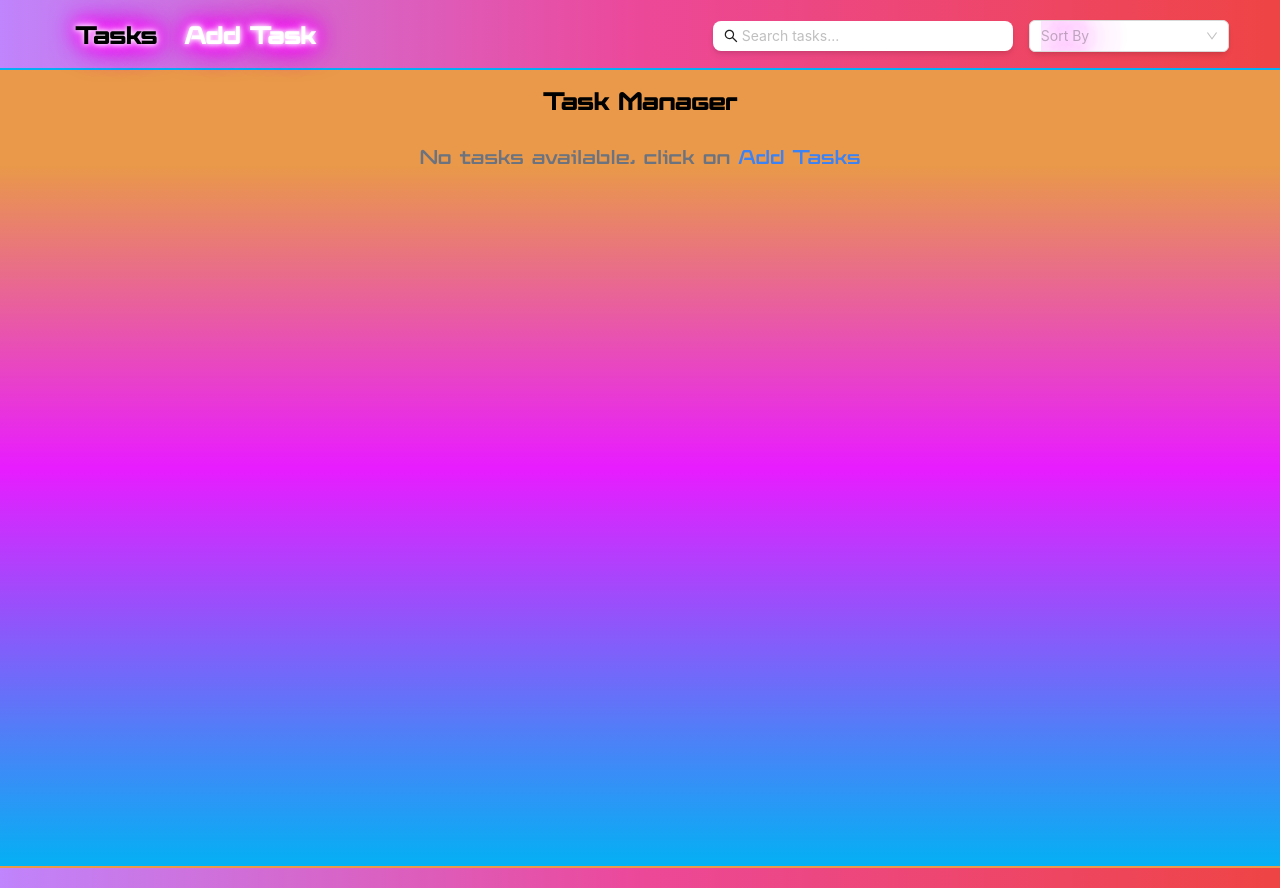
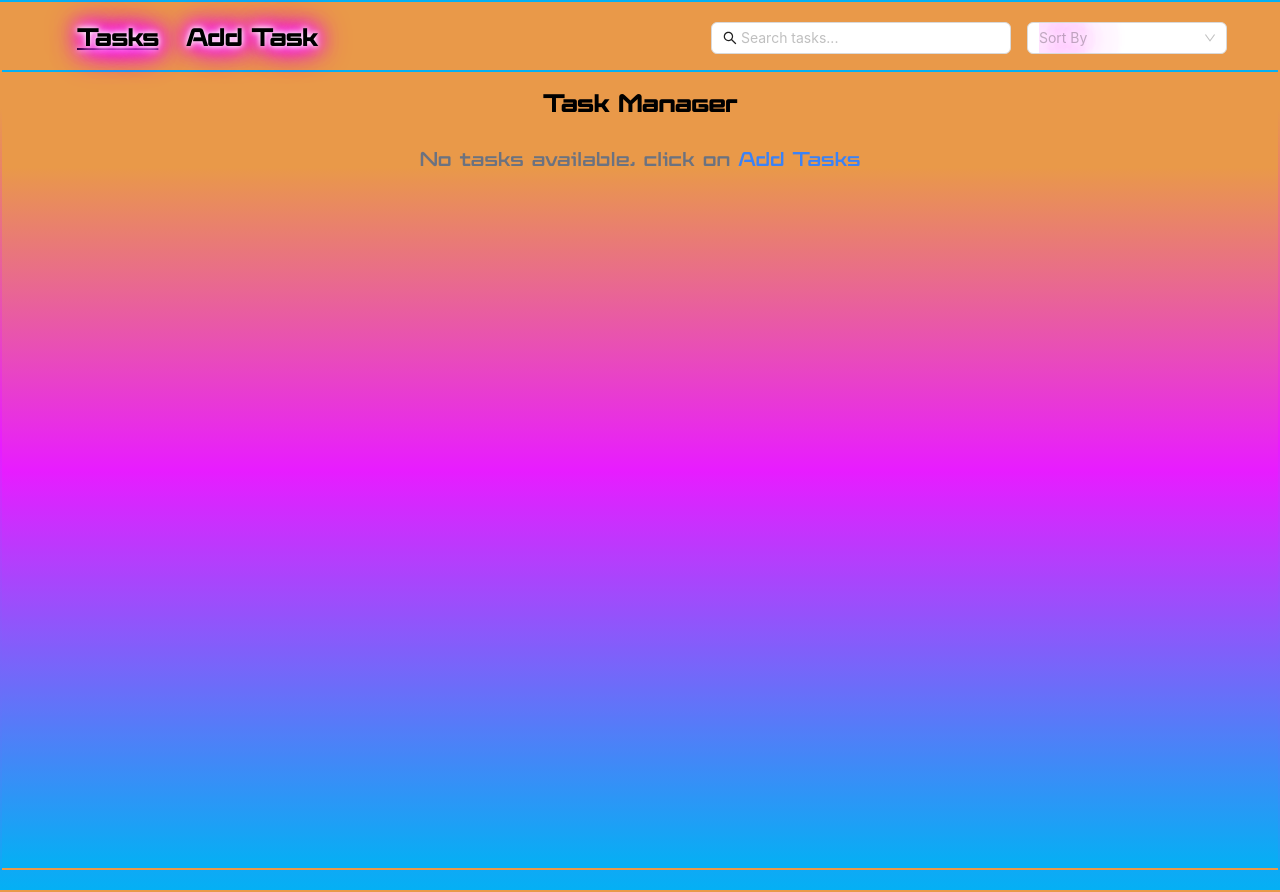
Before and after one commit to kaustubhduse/Task-Manager, a React (Create React App) app: page / in a window 1280 px wide. Built offline with nearby package versions, Linux system fonts and the light colour scheme.

Commit message:
Updated EditForm component to include font-elevon class

```diff
--- a/src/components/Navbar.tsx
+++ b/src/components/Navbar.tsx
@@ -1,11 +1,12 @@
 import React, { useEffect, useState } from "react";
 import { Input, Select } from "antd";
-import { SearchOutlined, MenuOutlined } from "@ant-design/icons";
+import { SearchOutlined } from "@ant-design/icons";
 import { useNavigate, useLocation } from "react-router-dom";
 import { useAppDispatch } from "../redux/store";
 import { setFilterOption, setSearchQuery } from "../redux/tasksSlice";
 import { motion } from "framer-motion";
 import { gsap } from "gsap";
+import { MenuOutlined } from "@ant-design/icons"; // Hamburger icon
 
 const { Option, OptGroup } = Select;
 
@@ -14,8 +15,10 @@ const Navbar: React.FC<React.PropsWithChildren<{}>> = ({ children }) => {
   const location = useLocation();
   const dispatch = useAppDispatch();
   const [searchTerm, setSearchTerm] = useState("");
-  const [filter, setFilter] = useState<"duedate" | "priority-asc" | "priority-desc" | undefined>(undefined);
-  const [isMenuOpen, setIsMenuOpen] = useState(false);
+  const [filter, setFilter] = useState<
+    "duedate" | "priority-asc" | "priority-desc" | undefined
+  >(undefined);
+  const [isMenuOpen, setIsMenuOpen] = useState(false); // Manage menu visibility
 
   useEffect(() => {
     gsap.fromTo(
@@ -27,12 +30,12 @@ const Navbar: React.FC<React.PropsWithChildren<{}>> = ({ children }) => {
 
   const taskHandler = () => {
     navigate("/");
-    setIsMenuOpen(false);
+    setIsMenuOpen(false); // Close menu after navigation
   };
 
   const addTaskHandler = () => {
     navigate("/add-task");
-    setIsMenuOpen(false);
+    setIsMenuOpen(false); // Close menu after navigation
   };
 
   const handleSearchChange = (event: React.ChangeEvent<HTMLInputElement>) => {
@@ -41,18 +44,20 @@ const Navbar: React.FC<React.PropsWithChildren<{}>> = ({ children }) => {
     dispatch(setSearchQuery(value));
   };
 
-  const handleFilterChange = (value: "duedate" | "priority-asc" | "priority-desc" | undefined) => {
+  const handleFilterChange = (
+    value: "duedate" | "priority-asc" | "priority-desc" | undefined
+  ) => {
     setFilter(value);
     dispatch(setFilterOption(value));
   };
 
   const isActive = (path: string) => location.pathname === path;
 
-  const toggleMenu = () => setIsMenuOpen(!isMenuOpen);
+  const toggleMenu = () => setIsMenuOpen(!isMenuOpen); // Toggle the menu
 
   return (
     <motion.div
-      className="bg-gradient-to-r from-purple-400 via-pink-500 to-red-500 py-5 relative shadow-lg"
+      className="bg-custom-gradient py-5 relative"
       initial={{ opacity: 0 }}
       animate={{ opacity: 1 }}
       transition={{ duration: 1 }}
@@ -61,7 +66,7 @@ const Navbar: React.FC<React.PropsWithChildren<{}>> = ({ children }) => {
         {/* Hamburger icon for mobile */}
         <div className="absolute top-0 left-0 md:hidden flex items-center pl-4 pt-3">
           <MenuOutlined
-            className="text-3xl cursor-pointer navbar-item text-white"
+            className="text-3xl cursor-pointer navbar-item"
             onClick={toggleMenu}
           />
         </div>
@@ -69,28 +74,26 @@ const Navbar: React.FC<React.PropsWithChildren<{}>> = ({ children }) => {
         {/* Left side: Tasks and Add Task */}
         <div
           className={`${
-            isMenuOpen ? "fixed inset-x-0 top-0 max-h-[10vh] overflow-auto bg-white shadow-lg rounded-lg" : ""
+            isMenuOpen ? "fixed inset-x-0 top-0 max-h-[10vh] overflow-auto" : ""
           } md:static z-50 flex-col md:flex-row md:space-x-7 space-y-2 md:space-y-0 items-center justify-center md:flex ${
             isMenuOpen ? "flex" : "hidden"
           }`}
         >
           <motion.h1
-            className={`text-2xl font-semibold cursor-pointer navbar-item $ {
-              isActive("/") ? "underline text-white" : "text-white"
-            }`}
+            className={`text-2xl font-semibold cursor-pointer navbar-item ${
+              isActive("/") ? "underline" : ""
+            } text-black`} // Ensure visibility on mobile
             onClick={taskHandler}
-            whileHover={{ scale: 1.1, rotateY: 15, perspective: 500 }}
-            whileTap={{ scale: 0.9 }}
+            whileHover={{ scale: 1.1 }}
           >
             Tasks
           </motion.h1>
           <motion.h1
             className={`text-2xl font-semibold cursor-pointer navbar-item ${
-              isActive("/add-task") ? "underline text-white" : "text-white"
-            }`}
+              isActive("/add-task") ? "underline" : ""
+            } text-white md:text-black`} // Ensure visibility on mobile
             onClick={addTaskHandler}
-            whileHover={{ scale: 1.1, rotateY: 15, perspective: 500 }}
-            whileTap={{ scale: 0.9 }}
+            whileHover={{ scale: 1.1 }}
           >
             Add Task
           </motion.h1>
@@ -104,15 +107,13 @@ const Navbar: React.FC<React.PropsWithChildren<{}>> = ({ children }) => {
             initial={{ opacity: 1, scale: 1 }}
             animate={{ opacity: 1, scale: 1 }}
             transition={{ duration: 0.5 }}
-            whileHover={{ scale: 1.05 }}
           >
             <Input
               placeholder="Search tasks..."
               prefix={<SearchOutlined />}
               value={searchTerm}
               onChange={handleSearchChange}
-              className="w-full rounded-lg border-none shadow-md focus:outline-none"
-              style={{ backgroundColor: "#ffffff" }}
+              className="w-full"
             />
           </motion.div>
 
@@ -122,14 +123,12 @@ const Navbar: React.FC<React.PropsWithChildren<{}>> = ({ children }) => {
             initial={{ opacity: 1 }}
             animate={{ opacity: 1 }}
             transition={{ duration: 0.6 }}
-            whileHover={{ scale: 1.05 }}
           >
             <Select
               placeholder="Sort By"
               value={filter}
               onChange={handleFilterChange}
-              className="w-full rounded-lg border-none shadow-md"
-              style={{ backgroundColor: "#ffffff" }}
+              className="w-full"
             >
               <Option value="duedate">Due Date</Option>
               <OptGroup label="Priority">
@@ -154,7 +153,7 @@ const Navbar: React.FC<React.PropsWithChildren<{}>> = ({ children }) => {
       {/* Overlay to close the menu */}
       {isMenuOpen && (
         <div
-          className="fixed inset-0 bg-black bg-opacity-50 z-40"
+          className="fixed inset-0 boxsi bg-opacity-50 z-40"
           onClick={toggleMenu}
         />
       )}
```
